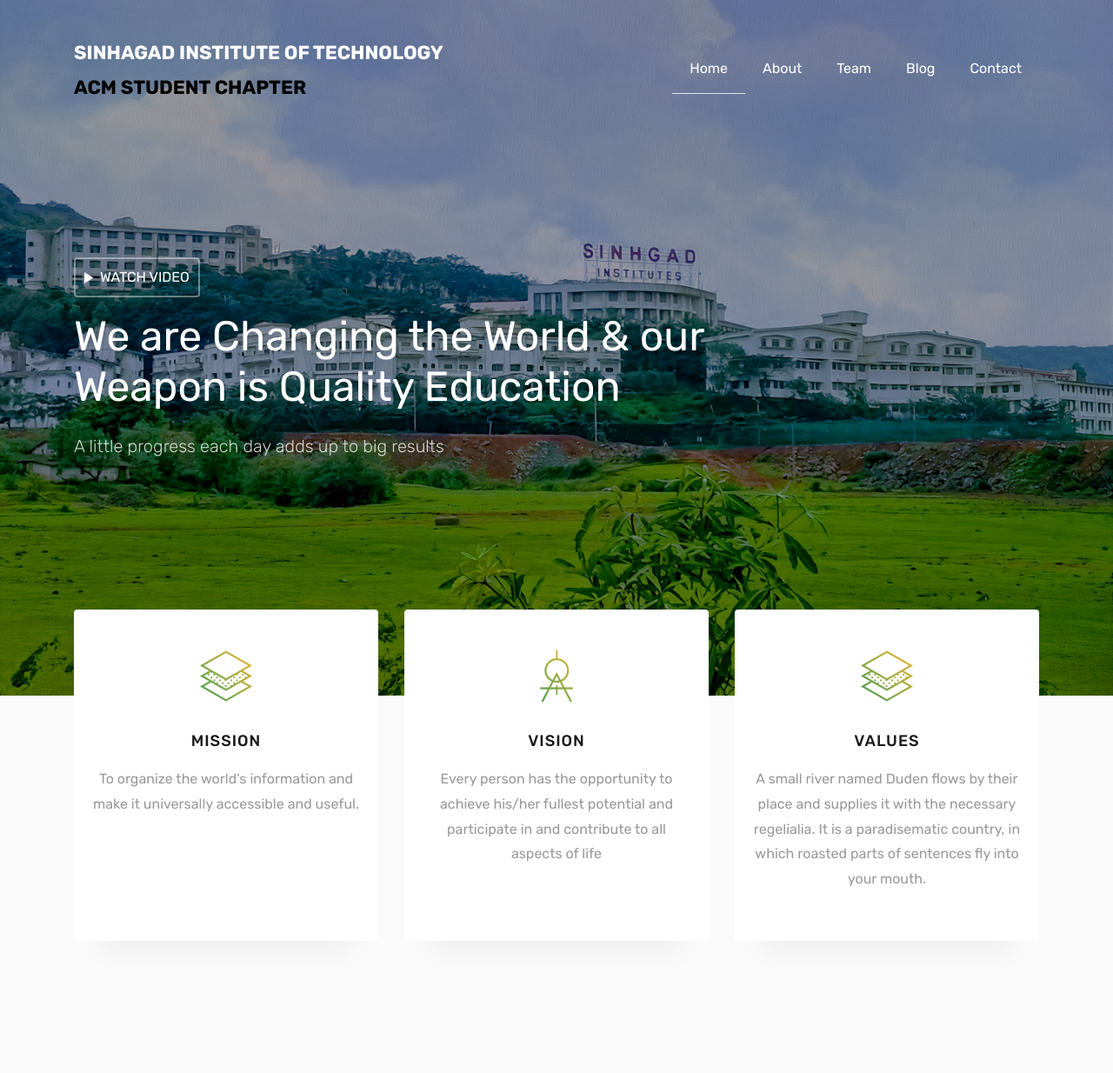
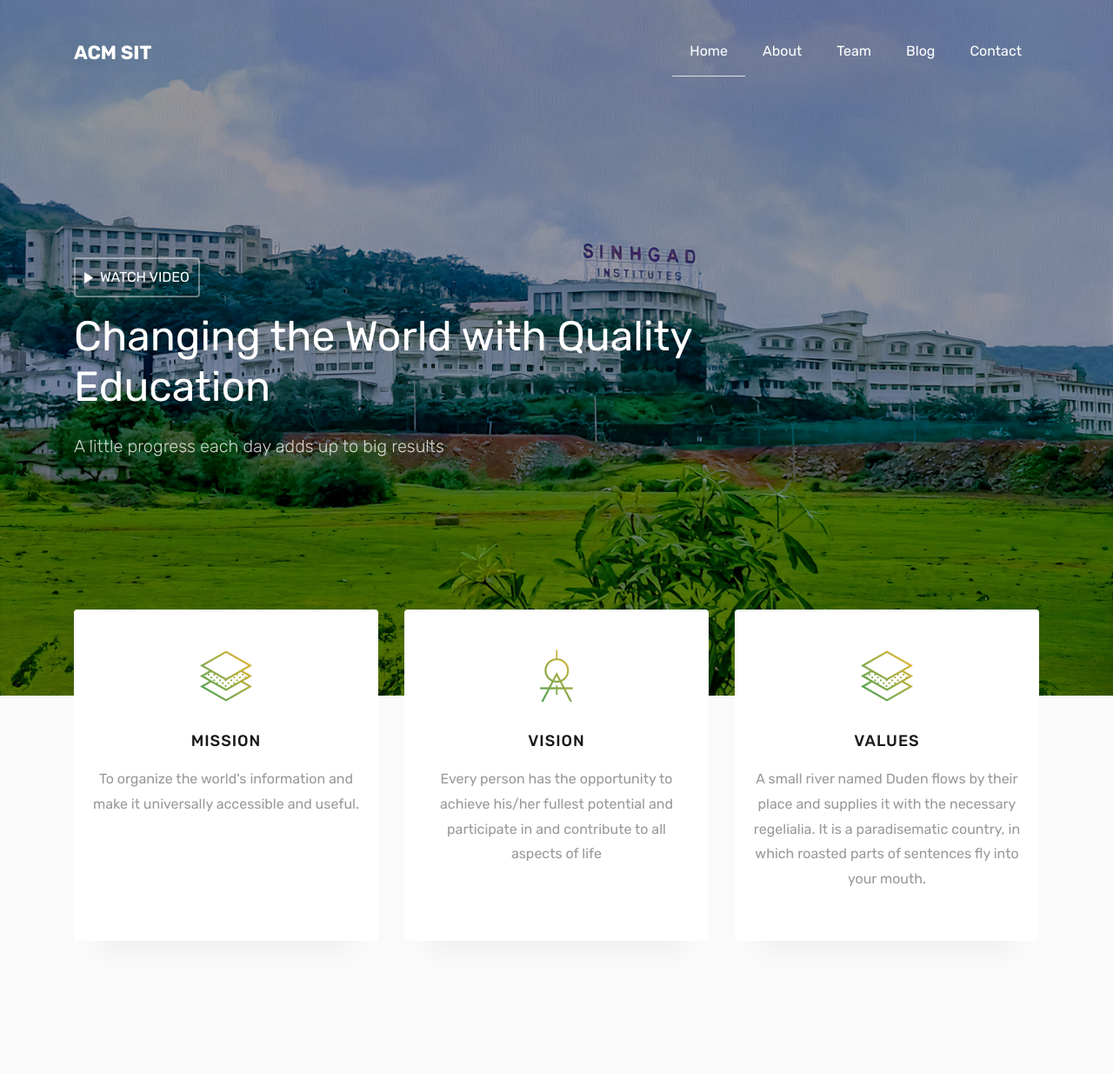
Before and after one commit to patil-vipul/sit-acm, a CodeIgniter 4 app: the page made by app/Views/home.php in a window 1280 px wide. Shown: the top 1234 px of the page at 87% size. Run offline with PHP 8.4 and a stand-in for CodeIgniter, Linux system fonts and the light colour scheme; the template is opened without the code that fills it, so the values that code supplies are empty; some libraries are stand-ins or nearby versions; some web fonts are replaced.

Commit message:
Git Refactor

```diff
--- a/app/Views/home.php
+++ b/app/Views/home.php
@@ -30,8 +30,7 @@
         <div class="container">
             <a class="navbar-brand" href="index.html">
                 <!-- <img src="/images/SIT_ACM_BRAND_LOGO.png"> -->
-                <span>SINHAGAD INSTITUTE OF TECHNOLOGY</span>
-                <small class="d-block m-0 p-0 navbar-brand">ACM STUDENT CHAPTER</small>
+                <span>ACM SIT</span>
             </a>
             <button class="navbar-toggler js-fh5co-nav-toggle fh5co-nav-toggle" type="button" data-toggle="collapse" data-target="#ftco-nav" aria-controls="ftco-nav" aria-expanded="false" aria-label="Toggle navigation">
                 <span class="oi oi-menu"></span> Menu
@@ -53,7 +52,7 @@
     </nav>
 
     <section class="hero-wrap js-fullheight" style="background-image: url('images/banner-image.jpg');" data-section="home">
-        <div class="overlay"></div>
+        <div class="overlay w-100"></div>
         <div class="container">
             <div class="row no-gutters slider-text js-fullheight align-items-center justify-content-start" data-scrollax-parent="true">
                 <div class="col-md-8 ftco-animate mt-5" data-scrollax=" properties: { translateY: '70%' }">
@@ -63,7 +62,7 @@
                             <span class="watch">Watch Video</span>
                         </a>
                     </p>
-                    <h1 class="mb-4" data-scrollax="properties: { translateY: '30%', opacity: 1.6 }">We are Changing the World & our Weapon is Quality Education</h1>
+                    <h1 class="mb-4" data-scrollax="properties: { translateY: '30%', opacity: 1.6 }">Changing the World with Quality Education</h1>
                     <p class="mb-4" data-scrollax="properties: { translateY: '30%', opacity: 1.6 }">A little progress each day adds up to big results</p>
                 </div>
             </div>
@@ -192,12 +191,12 @@
         <div class="container p-0">
             <div class="row no-gutters justify-content-center pb-5">
 
-                <div class="col-md-12 heading-section text-center ftco-animate">
+                <div class="col-md-12 heading-section text-center ftco-animate overflow-hidden">
                     <span class="subheading">ACM STUDENT CHAPTER</span>
                     <h2 class="mb-4">Founded by Richard Hamming in 1947</h2>
-                    <p>ACM brings together computing educators, researchers, and professionals to inspire dialogue, share resources, and address the field's challenges. As the world’s largest computing society, ACM strengthens the profession's collective voice through strong leadership, promotion of the highest standards, and recognition of technical excellence. ACM supports the professional growth of its members by providing opportunities for life‐long learning, career development, and professional networking.</p>
+                    <p class="text-justify">ACM brings together computing educators, researchers, and professionals to inspire dialogue, share resources, and address the field's challenges. As the world’s largest computing society, ACM strengthens the profession's collective voice through strong leadership, promotion of the highest standards, and recognition of technical excellence. ACM supports the professional growth of its members by providing opportunities for life‐long learning, career development, and professional networking.</p>
                 </div>
-                <img height="250" src="/images/logoacm.png">
+                <img style="max-height: 200px;object-fit:contain" class="w-100" src="/images/logoacm.png">
             </div>
 
 
@@ -210,7 +209,7 @@
                 <div class="col-md-12 heading-section text-center ftco-animate">
                     <span class="subheading">Accomplishments</span>
                     <h2 class="mb-4">Our Events</h2>
-                    <p>Always ready to the work</p>
+
                 </div>
             </div>
             <div class="row">
@@ -256,7 +255,6 @@
                 <div class="col-md-12 heading-section text-center ftco-animate">
                     <span class="subheading">Core Team Members</span>
                     <h2 class="mb-4">Behind those Beautiful Works</h2>
-                    <p>Far far away, behind the word mountains, far from the countries Vokalia and Consonantia</p>
                 </div>
             </div>
             <div class="row no-gutters">
@@ -571,7 +569,6 @@
                 <div class="col-md-7 heading-section text-center ftco-animate">
                     <span class="subheading">Blog</span>
                     <h2 class="mb-4">Read Our Stories</h2>
-                    <p>Far far away, behind the word mountains, far from the countries Vokalia and Consonantia</p>
                 </div>
             </div>
             <div class="row d-flex">
@@ -622,7 +619,7 @@
                 <div class="col-md-7 heading-section text-center ftco-animate">
                     <span class="subheading">Contact</span>
                     <h2 class="mb-4">Contact Us</h2>
-                    <p>Far far away, behind the word mountains, far from the countries Vokalia and Consonantia</p>
+
                 </div>
             </div>
             <div class="row no-gutters block-9">
```
